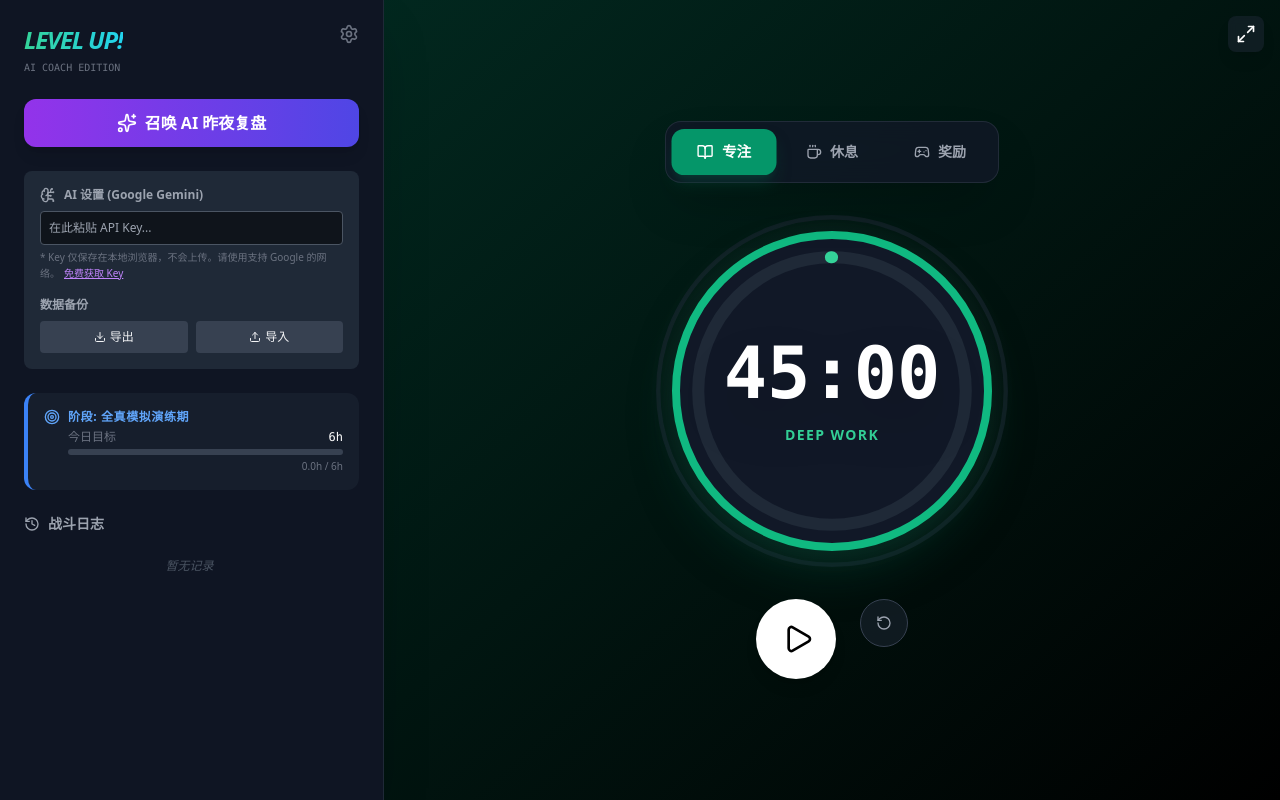
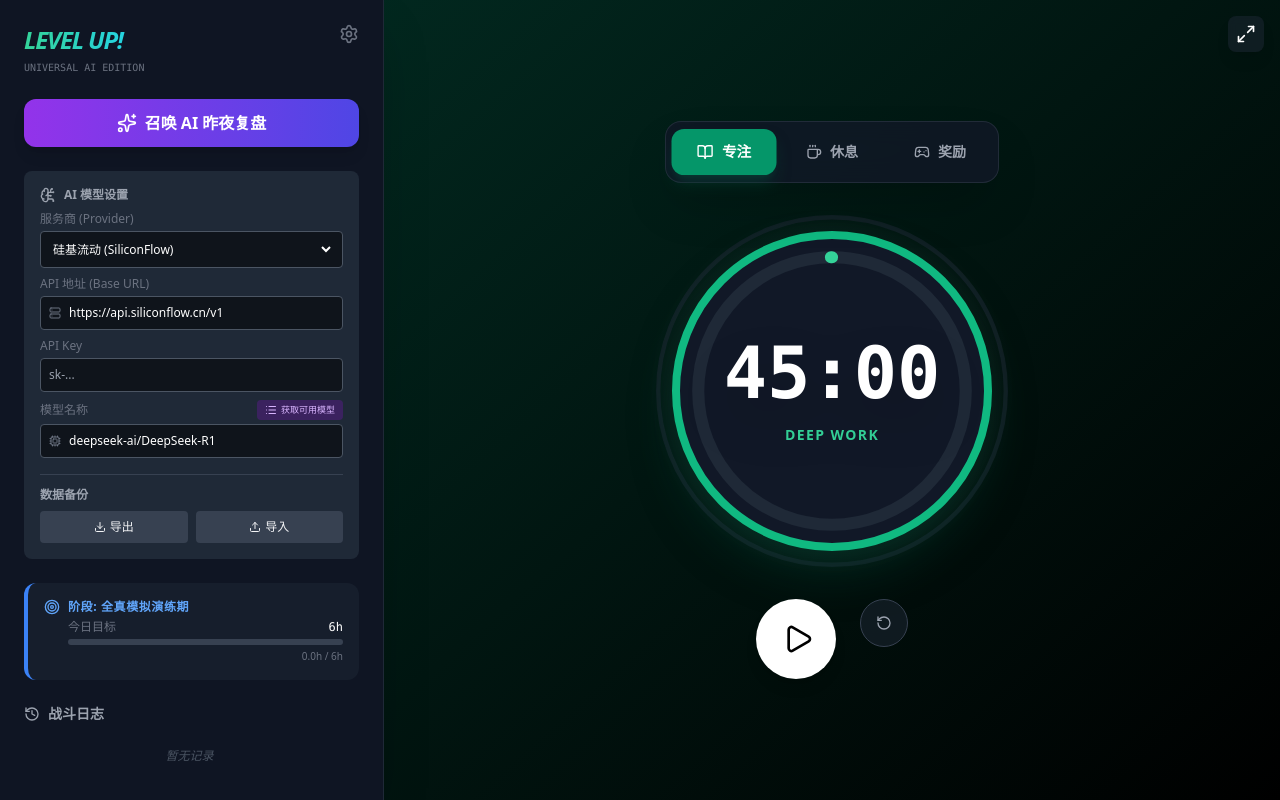
Before and after one commit to w2334681436-wang/levelup-app-2026, a React (Vite) app: page / in a window 1280 px wide. Both pictures are taken after a click on the button "召唤 AI 昨夜复盘". Built offline with nearby package versions, Linux system fonts and the light colour scheme.

Commit message:
增加api厂商预设

```diff
--- a/src/App.jsx
+++ b/src/App.jsx
@@ -1,5 +1,5 @@
 import React, { useState, useEffect, useRef } from 'react';
-import { Play, Pause, Square, RotateCcw, Gamepad2, BookOpen, Coffee, Save, History, Trophy, AlertCircle, X, CheckCircle2, Download, Upload, Settings, Target, Maximize2, Minimize2, AlertTriangle, Sparkles, BrainCircuit } from 'lucide-react';
+import { Play, Pause, Square, RotateCcw, Gamepad2, BookOpen, Coffee, Save, History, Trophy, AlertCircle, X, CheckCircle2, Download, Upload, Settings, Target, Maximize2, Minimize2, AlertTriangle, Sparkles, BrainCircuit, Server, Cpu, RefreshCw, List } from 'lucide-react';
 
 // --- Utility Functions ---
 const formatTime = (seconds) => {
@@ -70,6 +70,46 @@ const getStageInfo = () => {
   }
 };
 
+// --- API Presets ---
+const API_PROVIDERS = [
+  {
+    id: 'siliconflow',
+    name: '硅基流动 (SiliconFlow)',
+    url: 'https://api.siliconflow.cn/v1',
+    defaultModel: 'deepseek-ai/DeepSeek-R1'
+  },
+  {
+    id: 'deepseek',
+    name: 'DeepSeek 官方',
+    url: 'https://api.deepseek.com/v1', // 注意：DeepSeek 有时兼容 v1 或 beta，视具体文档
+    defaultModel: 'deepseek-chat'
+  },
+  {
+    id: 'moonshot',
+    name: '月之暗面 (Kimi)',
+    url: 'https://api.moonshot.cn/v1',
+    defaultModel: 'moonshot-v1-8k'
+  },
+  {
+    id: 'aliyun',
+    name: '阿里云 (通义千问)',
+    url: 'https://dashscope.aliyuncs.com/compatible-mode/v1',
+    defaultModel: 'qwen-turbo'
+  },
+  {
+    id: 'openai',
+    name: 'OpenAI (需要梯子)',
+    url: 'https://api.openai.com/v1',
+    defaultModel: 'gpt-4o'
+  },
+  {
+    id: 'custom',
+    name: '自定义 (Custom)',
+    url: '',
+    defaultModel: ''
+  }
+];
+
 // --- Main Component ---
 export default function LevelUpApp() {
   const [loading, setLoading] = useState(true);
@@ -90,14 +130,24 @@ export default function LevelUpApp() {
     logs: []
   });
   const [history, setHistory] = useState([]);
-  const [apiKey, setApiKey] = useState(''); // API Key State
+
+  // AI Settings State
+  const [apiKey, setApiKey] = useState('');
+  const [apiBaseUrl, setApiBaseUrl] = useState('https://api.siliconflow.cn/v1');
+  const [apiModel, setApiModel] = useState('deepseek-ai/DeepSeek-R1');
+  const [selectedProvider, setSelectedProvider] = useState('siliconflow');
+
+  // Model Discovery State
+  const [availableModels, setAvailableModels] = useState([]);
+  const [isFetchingModels, setIsFetchingModels] = useState(false);
 
   // UI State
   const [showLogModal, setShowLogModal] = useState(false);
   const [showStopModal, setShowStopModal] = useState(false);
-  const [showAIModal, setShowAIModal] = useState(false); // AI Modal
+  const [showAIModal, setShowAIModal] = useState(false);
   const [aiThinking, setAiThinking] = useState(false);
   const [aiResponse, setAiResponse] = useState('');
+  const [usedModelID, setUsedModelID] = useState(''); // To display which model was actually used
   const [logContent, setLogContent] = useState('');
   const [pendingStudyTime, setPendingStudyTime] = useState(0);
   const [showSettings, setShowSettings] = useState(false);
@@ -112,10 +162,20 @@ export default function LevelUpApp() {
     try {
       const todayStr = getTodayDateString();
       const storedHistory = JSON.parse(localStorage.getItem('levelup_history') || '[]');
-      const storedKey = localStorage.getItem('gemini_api_key') || '';
+
+      // Load AI Settings
+      const storedKey = localStorage.getItem('ai_api_key') || '';
+      const storedBaseUrl = localStorage.getItem('ai_base_url') || 'https://api.siliconflow.cn/v1';
+      const storedModel = localStorage.getItem('ai_model') || 'deepseek-ai/DeepSeek-R1';
+      const storedProvider = localStorage.getItem('ai_provider') || 'siliconflow';
+      const storedModelList = JSON.parse(localStorage.getItem('ai_model_list') || '[]');
 
       setHistory(storedHistory);
       setApiKey(storedKey);
+      setApiBaseUrl(storedBaseUrl);
+      setApiModel(storedModel);
+      setSelectedProvider(storedProvider);
+      setAvailableModels(storedModelList);
 
       const todayData = storedHistory.find(d => d.date === todayStr);
       if (todayData) {
@@ -155,9 +215,18 @@ export default function LevelUpApp() {
     }
   };
 
-  const saveApiKey = (key) => {
+  const saveAISettings = (key, baseUrl, model, provider, modelList = availableModels) => {
     setApiKey(key);
-    localStorage.setItem('gemini_api_key', key);
+    setApiBaseUrl(baseUrl);
+    setApiModel(model);
+    setSelectedProvider(provider);
+    setAvailableModels(modelList);
+
+    localStorage.setItem('ai_api_key', key);
+    localStorage.setItem('ai_base_url', baseUrl);
+    localStorage.setItem('ai_model', model);
+    localStorage.setItem('ai_provider', provider);
+    localStorage.setItem('ai_model_list', JSON.stringify(modelList));
   };
 
   useEffect(() => {
@@ -185,10 +254,59 @@ export default function LevelUpApp() {
     return () => document.removeEventListener("fullscreenchange", handleFsChange);
   }, []);
 
-  // --- AI Coach Logic ---
+  // --- AI Logic ---
+  const fetchAvailableModels = async () => {
+    if (!apiKey) {
+      alert("请先输入 API Key！");
+      return;
+    }
+
+    setIsFetchingModels(true);
+    try {
+      const cleanBaseUrl = apiBaseUrl.replace(/\/$/, '');
+      const response = await fetch(`${cleanBaseUrl}/models`, {
+        method: 'GET',
+        headers: {
+          'Authorization': `Bearer ${apiKey}`
+        }
+      });
+
+      if (!response.ok) throw new Error(`HTTP Error: ${response.status}`);
+      const data = await response.json();
+
+      // Most OpenAI compatible APIs return { data: [{ id: 'model-name', ... }] }
+      if (data.data && Array.isArray(data.data)) {
+        const models = data.data.map(m => m.id);
+        // Sort models alphabetically
+        models.sort();
+        setAvailableModels(models);
+        saveAISettings(apiKey, apiBaseUrl, apiModel, selectedProvider, models);
+        alert(`成功获取 ${models.length} 个模型！请在下拉菜单中选择。`);
+      } else {
+        alert("获取成功，但返回格式无法解析。请手动输入模型名称。");
+        console.log("Models response:", data);
+      }
+    } catch (error) {
+      alert(`获取模型列表失败: ${error.message}\n请检查 Key 和 API 地址是否正确。`);
+    } finally {
+      setIsFetchingModels(false);
+    }
+  };
+
+  const handleProviderChange = (e) => {
+    const newProviderId = e.target.value;
+    const provider = API_PROVIDERS.find(p => p.id === newProviderId);
+    if (provider) {
+      // Auto-fill details based on preset, but keep Key intact
+      saveAISettings(apiKey, provider.url, provider.defaultModel, newProviderId);
+    } else {
+      setSelectedProvider('custom');
+    }
+  };
+
   const callAICoach = async () => {
     if (!apiKey) {
-      alert("请先在设置中输入你的 Google Gemini API Key！");
+      alert("请先在设置中输入 API Key！");
       setShowSettings(true);
       return;
     }
@@ -196,6 +314,7 @@ export default function LevelUpApp() {
     setShowAIModal(true);
     setAiThinking(true);
     setAiResponse('');
+    setUsedModelID('');
 
     const yesterdayStr = getYesterdayDateString();
     const yesterdayData = history.find(d => d.date === yesterdayStr);
@@ -221,22 +340,42 @@ export default function LevelUpApp() {
     }
 
     try {
-      const response = await fetch(`https://generativelanguage.googleapis.com/v1beta/models/gemini-1.5-flash:generateContent?key=${apiKey}`, {
+      const cleanBaseUrl = apiBaseUrl.replace(/\/$/, '');
+      // Some APIs use /v1/chat/completions, some have v1 in base url.
+      // We assume Base URL includes /v1 if needed (as per presets).
+      const endpoint = `${cleanBaseUrl}/chat/completions`;
+
+      const response = await fetch(endpoint, {
         method: 'POST',
-        headers: { 'Content-Type': 'application/json' },
+        headers: {
+          'Content-Type': 'application/json',
+          'Authorization': `Bearer ${apiKey}`
+        },
         body: JSON.stringify({
-          contents: [{ parts: [{ text: prompt }] }]
+          model: apiModel,
+          messages: [{ role: "user", content: prompt }],
+          temperature: 0.7,
+          stream: false
         })
       });
 
       const data = await response.json();
-      if (data.error) {
-        throw new Error(data.error.message);
+
+      if (!response.ok) {
+        throw new Error(data.error?.message || JSON.stringify(data));
       }
-      const text = data.candidates[0].content.parts[0].text;
-      setAiResponse(text);
+
+      if (data.choices && data.choices.length > 0) {
+        const text = data.choices[0].message.content;
+        setAiResponse(text);
+        // Try to get the actual model used from response
+        setUsedModelID(data.model || apiModel);
+      } else {
+        throw new Error("API返回格式异常，无法读取回复。");
+      }
+
     } catch (error) {
-      setAiResponse("连接 AI 大脑失败... 请检查你的网络（梯子）或 API Key 是否正确。\n\nError: " + error.message);
+      setAiResponse(`连接 AI 失败...\n请检查设置。\n\nError: ${error.message}`);
     } finally {
       setAiThinking(false);
     }
@@ -376,15 +515,13 @@ export default function LevelUpApp() {
 
   const cancelStopTimer = () => setShowStopModal(false);
 
-  // --- Export/Import ---
   const handleExportData = () => {
     const dataStr = "data:text/json;charset=utf-8," + encodeURIComponent(JSON.stringify(history));
     const downloadAnchorNode = document.createElement('a');
     downloadAnchorNode.setAttribute("href", dataStr);
     downloadAnchorNode.setAttribute("download", `LevelUp_Backup_${getTodayDateString()}.json`);
     document.body.appendChild(downloadAnchorNode);
-    downloadAnchorNode.click();
-    downloadAnchorNode.remove();
+    document.body.removeChild(downloadAnchorNode);
   };
 
   const handleImportData = (event) => {
@@ -407,7 +544,6 @@ export default function LevelUpApp() {
     reader.readAsText(file);
   };
 
-  // --- Render Helpers ---
   const progress = ((initialTime - timeLeft) / initialTime) * 100;
   const displayedDailyTargetMin = stage.targetHours * 60;
   const dailyProgressPercent = Math.min((todayStats.studyMinutes / displayedDailyTargetMin) * 100, 100);
@@ -434,12 +570,11 @@ export default function LevelUpApp() {
         <div className="flex justify-between items-start">
           <div>
             <h1 className="text-2xl font-black italic tracking-tighter bg-clip-text text-transparent bg-gradient-to-r from-emerald-400 to-cyan-400">LEVEL UP!</h1>
-            <p className="text-[10px] text-gray-500 font-mono mt-1">AI COACH EDITION</p>
+            <p className="text-[10px] text-gray-500 font-mono mt-1">UNIVERSAL AI EDITION</p>
           </div>
           <button onClick={() => setShowSettings(!showSettings)} className="text-gray-500 hover:text-white transition"><Settings className="w-5 h-5" /></button>
         </div>
 
-        {/* AI Coach Button */}
         <button
           onClick={callAICoach}
           className="w-full bg-gradient-to-r from-purple-600 to-indigo-600 hover:from-purple-500 hover:to-indigo-500 text-white font-bold py-3 rounded-xl shadow-lg flex items-center justify-center gap-2 transition-all transform hover:scale-[1.02]"
@@ -450,21 +585,86 @@ export default function LevelUpApp() {
         {showSettings && (
           <div className="bg-gray-800 rounded-lg p-4 text-xs animate-in fade-in slide-in-from-top-2 space-y-4">
             <div>
-              <h3 className="text-gray-400 font-bold mb-2 flex items-center gap-2"><BrainCircuit className="w-4 h-4"/> AI 设置 (Google Gemini)</h3>
-              <input
-                type="password"
-                placeholder="在此粘贴 API Key..."
-                value={apiKey}
-                onChange={(e) => saveApiKey(e.target.value)}
-                className="w-full bg-black/50 border border-gray-600 rounded p-2 text-white mb-1 focus:border-purple-500 outline-none"
-              />
-              <p className="text-gray-500 text-[10px]">
-                * Key 仅保存在本地浏览器，不会上传。请使用支持 Google 的网络。
-                <a href="https://aistudio.google.com/app/apikey" target="_blank" className="text-purple-400 underline ml-1">免费获取 Key</a>
-              </p>
+              <h3 className="text-gray-400 font-bold mb-2 flex items-center gap-2"><BrainCircuit className="w-4 h-4"/> AI 模型设置</h3>
+
+              {/* API Provider Select */}
+              <div className="mb-2">
+                <label className="text-gray-500 block mb-1">服务商 (Provider)</label>
+                <div className="flex items-center bg-black/50 border border-gray-600 rounded px-2">
+                  <select
+                    value={selectedProvider}
+                    onChange={handleProviderChange}
+                    className="w-full bg-transparent py-2 text-white outline-none border-none"
+                  >
+                    {API_PROVIDERS.map(p => (
+                      <option key={p.id} value={p.id} className="bg-gray-900">{p.name}</option>
+                    ))}
+                  </select>
+                </div>
+              </div>
+
+              {/* API Address */}
+              <div className="mb-2">
+                <label className="text-gray-500 block mb-1">API 地址 (Base URL)</label>
+                <div className="flex items-center bg-black/50 border border-gray-600 rounded px-2">
+                  <Server className="w-3 h-3 text-gray-500 mr-2 flex-shrink-0" />
+                  <input
+                    type="text"
+                    value={apiBaseUrl}
+                    onChange={(e) => saveAISettings(apiKey, e.target.value, apiModel, 'custom')}
+                    className="w-full bg-transparent py-2 text-white outline-none"
+                  />
+                </div>
+              </div>
+
+              {/* API Key */}
+              <div className="mb-2">
+                <label className="text-gray-500 block mb-1">API Key</label>
+                <input
+                  type="password"
+                  placeholder="sk-..."
+                  value={apiKey}
+                  onChange={(e) => saveAISettings(e.target.value, apiBaseUrl, apiModel, selectedProvider)}
+                  className="w-full bg-black/50 border border-gray-600 rounded p-2 text-white outline-none focus:border-purple-500"
+                />
+              </div>
+
+              {/* Model Name & Fetch Button */}
+              <div className="mb-2">
+                <div className="flex justify-between items-center mb-1">
+                  <label className="text-gray-500">模型名称</label>
+                  <button
+                    onClick={fetchAvailableModels}
+                    className="text-[9px] bg-purple-900/50 text-purple-300 px-2 py-0.5 rounded hover:bg-purple-800 flex items-center gap-1"
+                    disabled={isFetchingModels}
+                  >
+                    {isFetchingModels ? <RefreshCw className="w-3 h-3 animate-spin"/> : <List className="w-3 h-3"/>}
+                    {isFetchingModels ? '获取中...' : '获取可用模型'}
+                  </button>
+                </div>
+
+                <div className="flex items-center bg-black/50 border border-gray-600 rounded px-2">
+                  <Cpu className="w-3 h-3 text-gray-500 mr-2 flex-shrink-0" />
+                  <input
+                    type="text"
+                    list="model-suggestions"
+                    placeholder="deepseek-chat"
+                    value={apiModel}
+                    onChange={(e) => saveAISettings(apiKey, apiBaseUrl, e.target.value, selectedProvider)}
+                    className="w-full bg-transparent py-2 text-white outline-none"
+                  />
+                  {/* Datalist for auto-complete */}
+                  <datalist id="model-suggestions">
+                    {availableModels.map(m => <option key={m} value={m} />)}
+                  </datalist>
+                </div>
+                {availableModels.length > 0 && (
+                  <p className="text-green-500 text-[9px] mt-1">✓ 已加载 {availableModels.length} 个模型 (点击输入框查看)</p>
+                )}
+              </div>
             </div>
 
-            <div>
+            <div className="border-t border-gray-700 pt-3">
               <h3 className="text-gray-400 font-bold mb-2">数据备份</h3>
               <div className="flex gap-2">
                 <button onClick={handleExportData} className="flex-1 bg-gray-700 hover:bg-gray-600 p-2 rounded flex items-center justify-center gap-1"><Download className="w-3 h-3" /> 导出</button>
@@ -475,6 +675,7 @@ export default function LevelUpApp() {
           </div>
         )}
 
+        {/* Stage Card & Stats ... (Same as before) */}
         <div className={`rounded-xl p-3 md:p-4 border-l-4 ${stage.borderColor} bg-gray-800/50`}>
           <div className="flex items-center gap-2 mb-1">
              <Target className={`w-4 h-4 ${stage.color}`} />
@@ -576,13 +777,23 @@ export default function LevelUpApp() {
             {aiThinking ? (
               <div className="flex flex-col items-center justify-center py-8 space-y-4">
                 <div className="w-10 h-10 border-4 border-purple-500 border-t-transparent rounded-full animate-spin"></div>
-                <p className="text-gray-400 text-sm animate-pulse">正在分析你的战斗数据...</p>
+                <p className="text-gray-400 text-sm animate-pulse">正在连接大脑，分析你的战斗数据...</p>
               </div>
             ) : (
               <div className="space-y-4">
                 <div className="bg-black/30 p-4 rounded-xl border border-gray-800">
                   <p className="text-gray-200 leading-relaxed whitespace-pre-wrap">{aiResponse}</p>
                 </div>
+
+                {/* 显示使用的模型 */}
+                {usedModelID && (
+                  <div className="flex justify-end">
+                    <span className="text-[10px] text-gray-600 bg-gray-900 px-2 py-1 rounded border border-gray-800">
+                      Generated by: {usedModelID}
+                    </span>
+                  </div>
+                )}
+
                 <button
                   onClick={() => setShowAIModal(false)}
                   className="w-full bg-gray-800 hover:bg-gray-700 text-white font-bold py-3 rounded-xl transition-colors"
```
